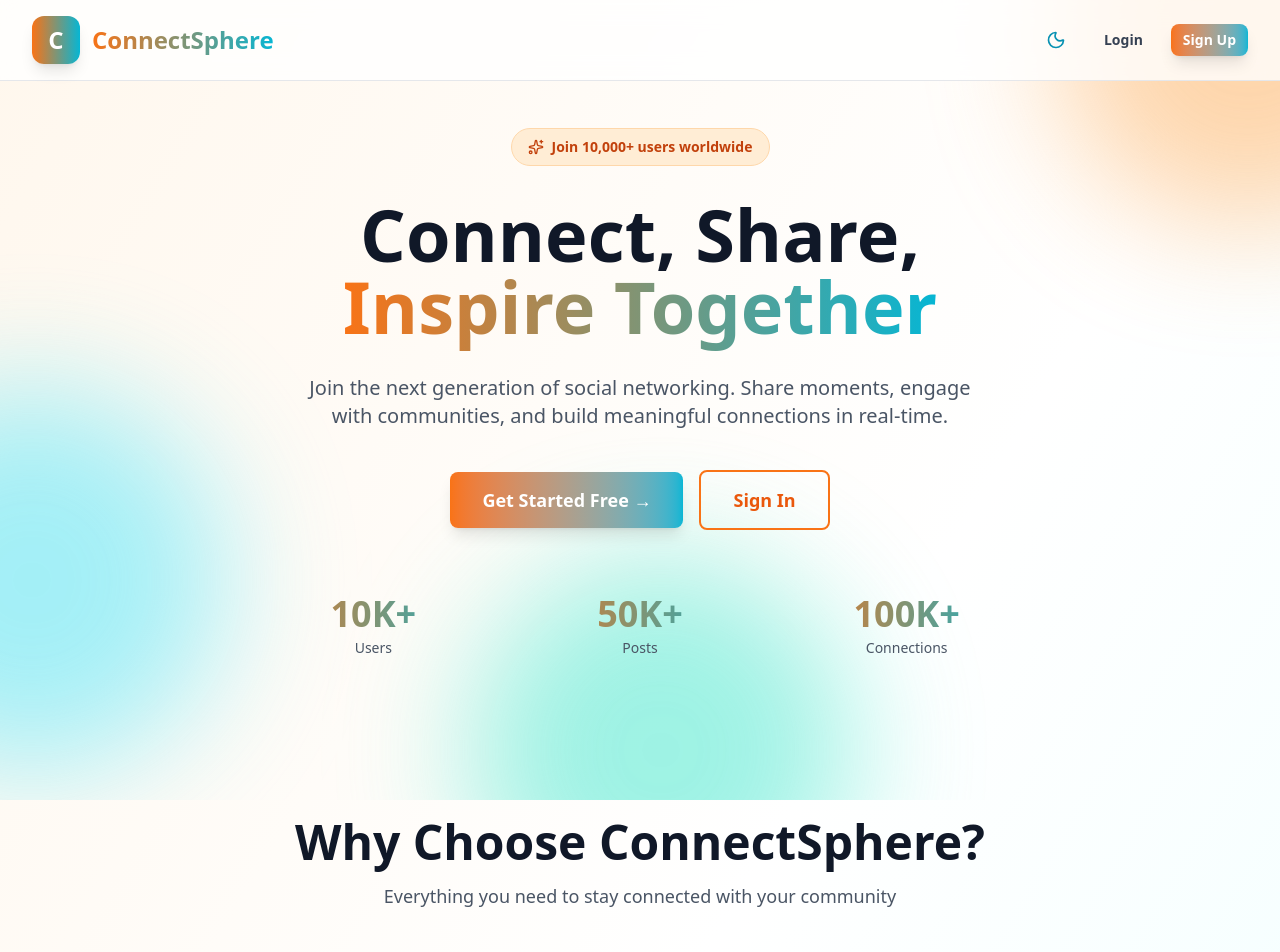
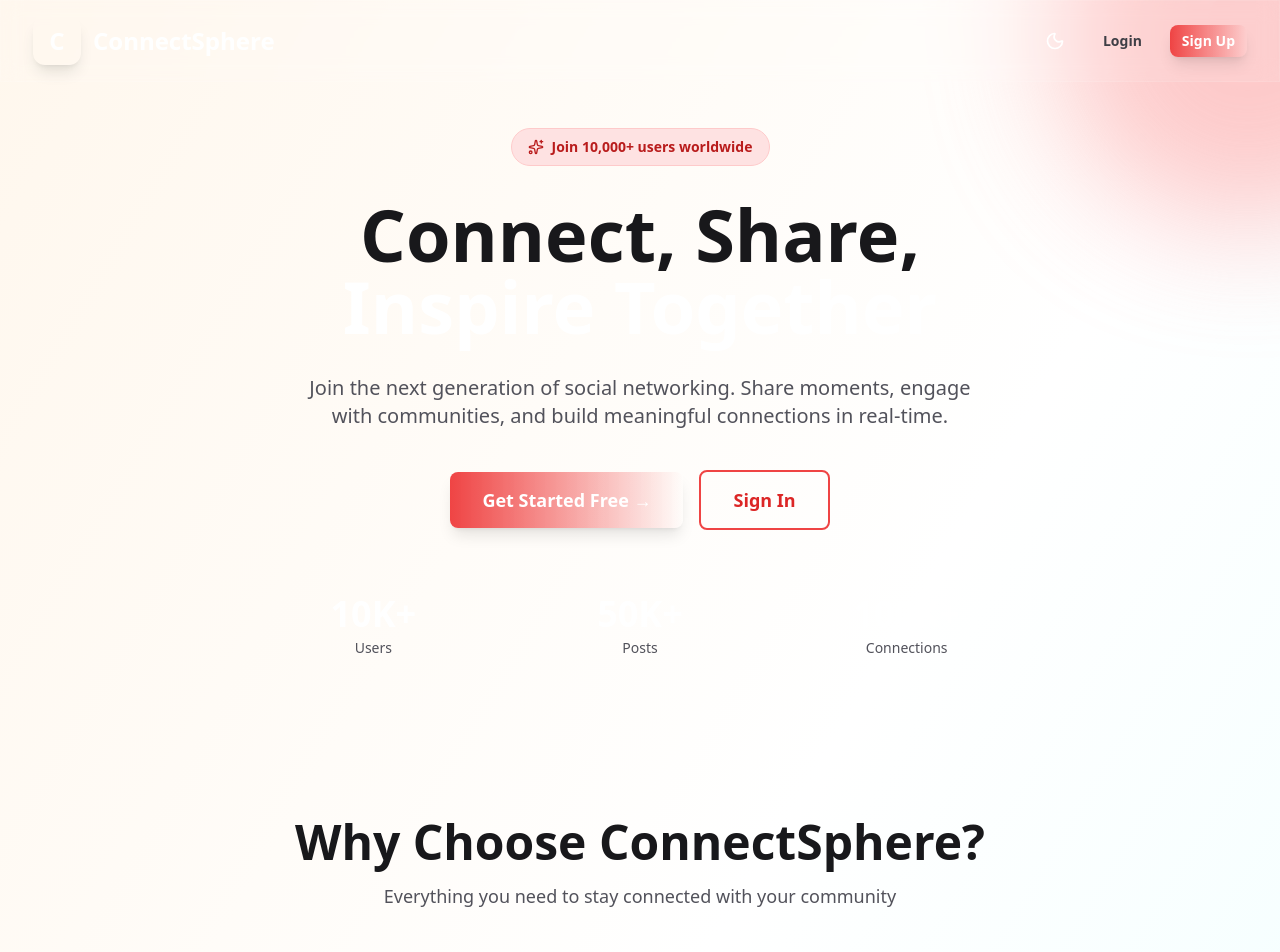
Before and after one commit to VictorWhite90/mySpaceApp, a React (Vite) app: page / in a window 1280 px wide. Shown: the top 952 px of the page. Built offline with nearby package versions, Linux system fonts and the light colour scheme.

Commit message:
third commit

```diff
--- a/src/index.css
+++ b/src/index.css
@@ -1,97 +1,43 @@
 @import "tailwindcss";
 
 @theme {
-  --color-primary-50: #fff7ed;
-  --color-primary-100: #ffedd5;
-  --color-primary-200: #fed7aa;
-  --color-primary-300: #fdba74;
-  --color-primary-400: #fb923c;
-  --color-primary-500: #f97316;
-  --color-primary-600: #ea580c;
-  --color-primary-700: #c2410c;
-  --color-primary-800: #9a3412;
-  --color-primary-900: #7c2d12;
+  /* Simple Black & White Theme */
+  --color-gray-50: #fafafa;
+  --color-gray-100: #f4f4f5;
+  --color-gray-200: #e4e4e7;
+  --color-gray-300: #d4d4d8;
+  --color-gray-400: #a1a1aa;
+  --color-gray-500: #71717a;
+  --color-gray-600: #52525b;
+  --color-gray-700: #3f3f46;
+  --color-gray-800: #27272a;
+  --color-gray-900: #18181b;
 
-  --color-secondary-50: #ecfeff;
-  --color-secondary-100: #cffafe;
-  --color-secondary-200: #a5f3fc;
-  --color-secondary-300: #67e8f9;
-  --color-secondary-400: #22d3ee;
-  --color-secondary-500: #06b6d4;
-  --color-secondary-600: #0891b2;
-  --color-secondary-700: #0e7490;
-  --color-secondary-800: #155e75;
-  --color-secondary-900: #164e63;
+  /* Single Accent Color - Red for buttons */
+  --color-primary-50: #fef2f2;
+  --color-primary-100: #fee2e2;
+  --color-primary-200: #fecaca;
+  --color-primary-300: #fca5a5;
+  --color-primary-400: #f87171;
+  --color-primary-500: #ef4444;
+  --color-primary-600: #dc2626;
+  --color-primary-700: #b91c1c;
+  --color-primary-800: #991b1b;
+  --color-primary-900: #7f1d1d;
 
-  --color-accent-50: #f0fdfa;
-  --color-accent-100: #ccfbf1;
-  --color-accent-200: #99f6e4;
-  --color-accent-300: #5eead4;
-  --color-accent-400: #2dd4bf;
-  --color-accent-500: #14b8a6;
-  --color-accent-600: #0d9488;
-  --color-accent-700: #0f766e;
-  --color-accent-800: #115e59;
-  --color-accent-900: #134e4a;
-
-  /* Animations */
+  /* Keep animations */
   --animate-fade-in: fadeIn 0.8s ease-out;
   --animate-fade-in-up: fadeInUp 0.6s ease-out;
   --animate-fade-in-down: fadeInDown 0.6s ease-out;
   --animate-scale-in: scaleIn 0.3s cubic-bezier(0.68, -0.55, 0.265, 1.55);
   --animate-slide-in-right: slideInRight 0.4s ease-out;
   --animate-bounce-in: bounceIn 0.6s cubic-bezier(0.68, -0.55, 0.265, 1.55);
-  --animate-float: float 3s ease-in-out infinite;
-  --animate-shimmer: shimmer 2s infinite;
-  --animate-pulse-slow: pulse 3s cubic-bezier(0.4, 0, 0.6, 1) infinite;
 
   @keyframes fadeIn {
     from { opacity: 0; transform: translateY(30px); }
     to { opacity: 1; transform: translateY(0); }
   }
-
-  @keyframes fadeInUp {
-    from { opacity: 0; transform: translateY(40px); }
-    to { opacity: 1; transform: translateY(0); }
-  }
-
-  @keyframes fadeInDown {
-    from { opacity: 0; transform: translateY(-40px); }
-    to { opacity: 1; transform: translateY(0); }
-  }
-
-  @keyframes scaleIn {
-    from { opacity: 0; transform: scale(0.8); }
-    to { opacity: 1; transform: scale(1); }
-  }
-
-  @keyframes slideInRight {
-    from { opacity: 0; transform: translateX(100px); }
-    to { opacity: 1; transform: translateX(0); }
-  }
-
-  @keyframes bounceIn {
-    0% { opacity: 0; transform: scale(0.3); }
-    50% { opacity: 1; transform: scale(1.05); }
-    70% { transform: scale(0.9); }
-    100% { transform: scale(1); }
-  }
-
-  @keyframes float {
-    0%, 100% { transform: translateY(0px); }
-    50% { transform: translateY(-20px); }
-  }
-
-  @keyframes shimmer {
-    0% { background-position: -1000px 0; }
-    100% { background-position: 1000px 0; }
-  }
-
-  @keyframes gradientShift {
-    0% { background-position: 0% 50%; }
-    50% { background-position: 100% 50%; }
-    100% { background-position: 0% 50%; }
-  }
+  /* ... keep other keyframes */
 }
 
 @layer base {
@@ -100,82 +46,65 @@
   }
 
   body {
-    @apply bg-white dark:bg-gray-950 text-gray-900 dark:text-gray-100 transition-colors duration-300;
+    @apply bg-black text-white transition-colors duration-300;
   }
 }
 
 @layer utilities {
-  /* Gradient backgrounds */
-  .bg-gradient-primary {
-    background: linear-gradient(to right, #f97316, #06b6d4);
+  /* Animated button */
+  .btn-animated {
+    @apply bg-primary-600 text-white px-6 py-3 rounded-lg font-medium;
+    transition: all 0.3s ease;
+    position: relative;
+    overflow: hidden;
   }
 
-  .bg-gradient-accent {
-    background: linear-gradient(to bottom right, #2dd4bf, #06b6d4);
+  .btn-animated:hover {
+    @apply bg-primary-700;
+    transform: translateY(-2px);
+    box-shadow: 0 10px 25px rgba(239, 68, 68, 0.3);
   }
 
-  /* Text gradients */
-  .text-gradient {
-    background: linear-gradient(to right, #f97316, #06b6d4);
-    -webkit-background-clip: text;
-    -webkit-text-fill-color: transparent;
-    background-clip: text;
+  .btn-animated:active {
+    transform: translateY(0);
   }
 
-  /* Hover lift effect */
+  /* Simple hover effects */
   .hover-lift {
     transition: all 0.3s ease;
   }
 
   .hover-lift:hover {
-    transform: translateY(-8px);
-    box-shadow: 0 20px 40px rgba(0, 0, 0, 0.15);
+    transform: translateY(-2px);
   }
 
-  /* Glass morphism */
+  /* Glass effect */
   .glass {
-    background: rgba(255, 255, 255, 0.8);
-    backdrop-filter: blur(12px);
+    background: rgba(255, 255, 255, 0.1);
+    backdrop-filter: blur(10px);
+    border: 1px solid rgba(255, 255, 255, 0.1);
   }
 
-  .dark .glass {
-    background: rgba(17, 24, 39, 0.8);
+  /* Custom scrollbar */
+  .scrollbar-custom::-webkit-scrollbar {
+    width: 6px;
+  }
+
+  .scrollbar-custom::-webkit-scrollbar-track {
+    background: #000;
+  }
+
+  .scrollbar-custom::-webkit-scrollbar-thumb {
+    background: #333;
+    border-radius: 3px;
+  }
+
+  .scrollbar-custom::-webkit-scrollbar-thumb:hover {
+    background: #555;
   }
 
   /* Stagger animations */
   .stagger-1 { animation-delay: 0.1s; }
   .stagger-2 { animation-delay: 0.2s; }
   .stagger-3 { animation-delay: 0.3s; }
-  .stagger-4 { animation-delay: 0.4s; }
-  .stagger-5 { animation-delay: 0.5s; }
-  .stagger-6 { animation-delay: 0.6s; }
-
-  /* Custom scrollbar */
-  .scrollbar-custom::-webkit-scrollbar {
-    width: 8px;
-  }
-
-  .scrollbar-custom::-webkit-scrollbar-track {
-    background: transparent;
-  }
-
-  .scrollbar-custom::-webkit-scrollbar-thumb {
-    background: #cbd5e1;
-    border-radius: 4px;
-  }
-
-  .dark .scrollbar-custom::-webkit-scrollbar-thumb {
-    background: #475569;
-  }
-
-  .scrollbar-custom::-webkit-scrollbar-thumb:hover {
-    background: #94a3b8;
-  }
-
-  /* Animated gradient */
-  .animated-gradient {
-    background: linear-gradient(270deg, #f97316, #06b6d4, #14b8a6);
-    background-size: 600% 600%;
-    animation: gradientShift 8s ease infinite;
-  }
 }
```
